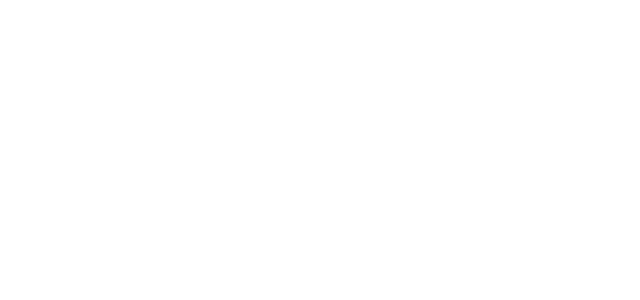
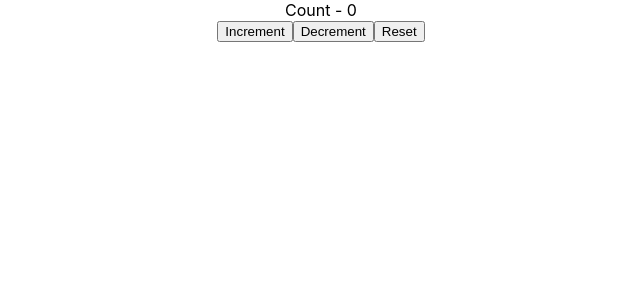
Before and after one commit to zellski1234/Meet-MAX-useContext, a React (Create React App) app: page / in a window 1280 px wide. Shown: the top 300 px of the page, without its empty margins (319-959 px from the left). Built offline with nearby package versions, Linux system fonts and the light colour scheme.

Commit message:
added userReducer

```diff
--- a/src/App.js
+++ b/src/App.js
@@ -1,10 +1,11 @@
 import React from 'react'
 import './App.css';
+import CounterOne from './components/CounterOne';
 
 function App() {
   return (
     <div className="App">
-
+      <CounterOne />
     </div>
   );
 }
--- a/src/components/CounterOne.js
+++ b/src/components/CounterOne.js
@@ -0,0 +1,31 @@
+import React, { useReducer } from 'react'
+
+const intialState = 0
+const reducer = (state, action) =>{
+    switch (action) {
+        case 'increment':
+            return state + 1
+        case 'decrement':
+            return state + 1
+        case 'reset':
+            return intialState
+        default:
+            return state
+    }
+
+
+}
+
+function CounterOne() {
+    const [count, dispatch] = useReducer(reducer, intialState)
+  return (
+    <div>
+        <div> Count - {count} </div>
+        <button onClick={()=> dispatch('increment')}>Increment</button>
+        <button onClick={()=> dispatch('decrement')}>Decrement</button>
+        <button onClick={()=> dispatch('reset')}>Reset</button>
+    </div>
+  )
+}
+
+export default CounterOne
```
